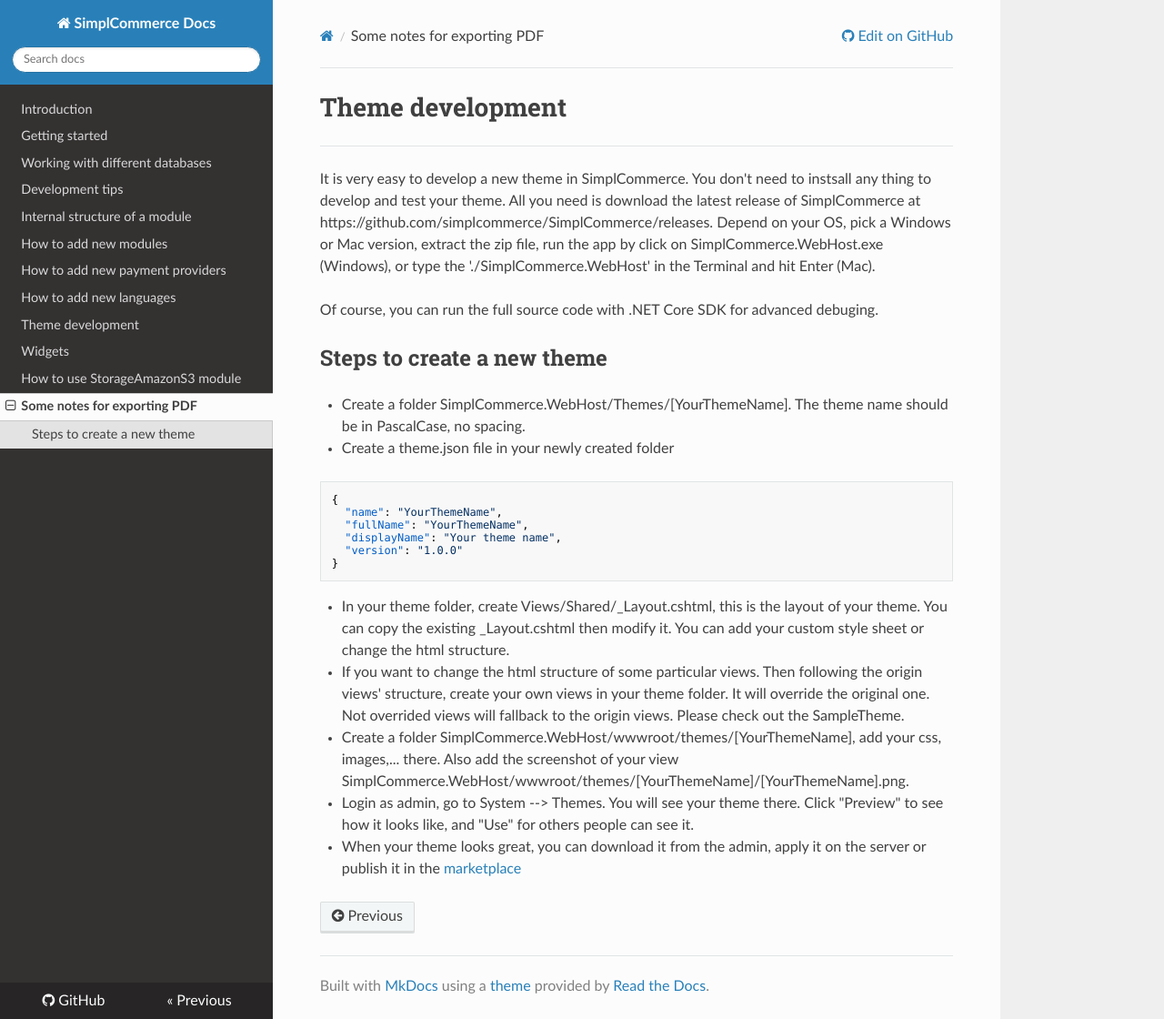
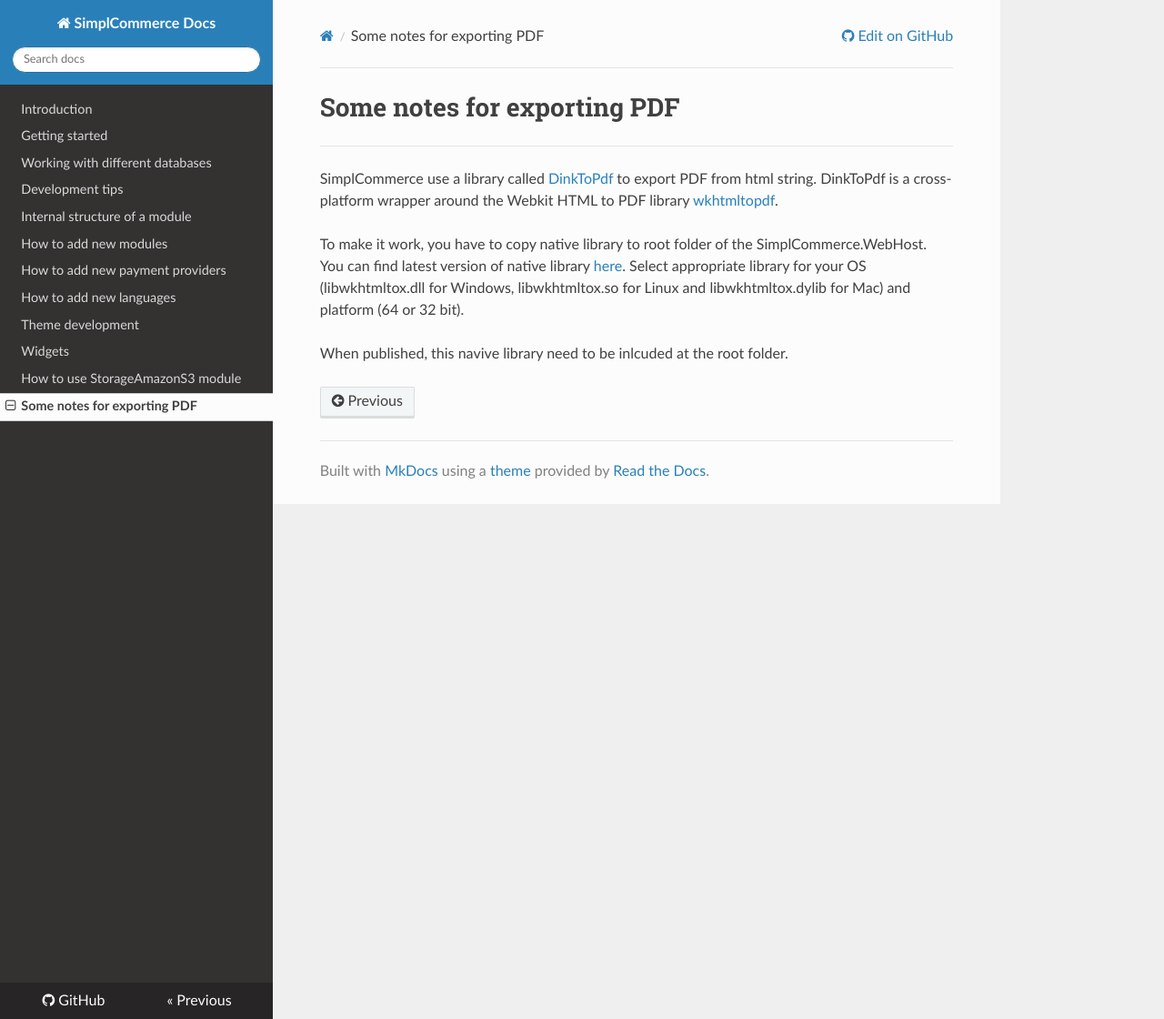
Before and after one commit to simplcommerce/docs, an MkDocs documentation site: the page built from docs/notes-for-export-pdf.md, in a window 1280 px wide and 1120 px high. Shown: the whole window at 91% size. Built offline with MkDocs 1.6.1, drawn with Linux system fonts in a browser that asks for light colours; nearby versions of some CDN libraries; old or Windows-style settings are respelled for this version of MkDocs.

Commit message:
fixed the previous commit

````diff
--- a/docs/notes-for-export-pdf.md
+++ b/docs/notes-for-export-pdf.md
@@ -1,30 +1,10 @@
-# Theme development
+# Some notes for exporting PDF
 
 ---
 
-It is very easy to develop a new theme in SimplCommerce. You don't need to instsall any thing to develop and test your theme. All you need is download the latest release of SimplCommerce at https://github.com/simplcommerce/SimplCommerce/releases. Depend on your OS,
-pick a Windows or Mac version, extract the zip file, run the app by click on SimplCommerce.WebHost.exe (Windows), or type the './SimplCommerce.WebHost' in the Terminal and hit Enter (Mac).
+SimplCommerce use a library called [DinkToPdf](https://github.com/rdvojmoc/DinkToPdf) to export PDF from html string.  DinkToPdf is a cross-platform wrapper around the Webkit HTML to PDF library [wkhtmltopdf](https://wkhtmltopdf.org).
 
-Of course, you can run the full source code with .NET Core SDK for advanced debuging.
 
-## Steps to create a new theme
-- Create a folder SimplCommerce.WebHost/Themes/[YourThemeName]. The theme name should be in PascalCase, no spacing.
-- Create a theme.json file in your newly created folder
+To make it work, you have to copy native library to root folder of the SimplCommerce.WebHost. You can find latest version of native library [here](https://github.com/rdvojmoc/DinkToPdf/tree/v1.0.8/v0.12.4). Select appropriate library for your OS (libwkhtmltox.dll for Windows, libwkhtmltox.so for Linux and libwkhtmltox.dylib for Mac) and platform (64 or 32 bit).
 
-```json
-{
-  "name": "YourThemeName",
-  "fullName": "YourThemeName",
-  "displayName": "Your theme name",
-  "version": "1.0.0"
-}
-```
-- In your theme folder, create Views/Shared/_Layout.cshtml, this is the layout of your theme. You can copy the existing _Layout.cshtml then modify it. You can add your custom style sheet or change the html structure.
-
-- If you want to change the html structure of some particular views. Then following the origin views' structure, create your own views in your theme folder. It will override the original one. Not overrided views will fallback to the origin views.  Please check out the SampleTheme.
-
-- Create a folder SimplCommerce.WebHost/wwwroot/themes/[YourThemeName], add your css, images,... there. Also add the screenshot of your view SimplCommerce.WebHost/wwwroot/themes/[YourThemeName]/[YourThemeName].png.
-
-- Login as admin, go to System --> Themes. You will see your theme there. Click "Preview" to see how it looks like, and "Use" for others people can see it.
-
-- When your theme looks great, you can download it from the admin, apply it on the server or publish it in the [marketplace](http://marketplace.simplcommerce.com)
+When published, this navive library need to be inlcuded at the root folder.
````
